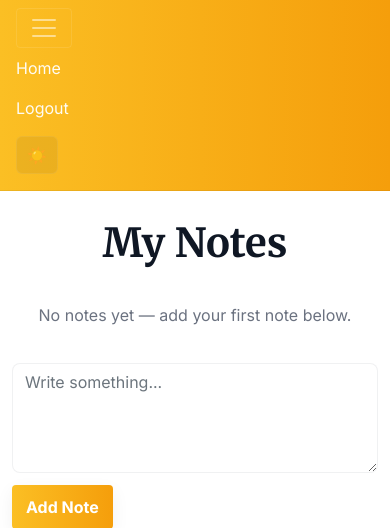
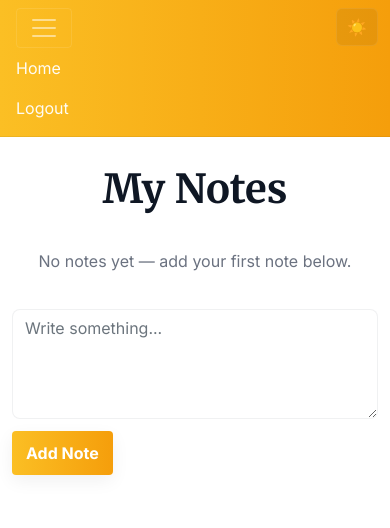
Before and after one commit to Kizatti/notepad-app, a Flask app: page / in a window 390 px wide, after a click that opens the changed part. Shown: the top 528 px of the page. Run offline with Flask 3, Linux system fonts and the light colour scheme; a user stored in the database is signed in; some libraries are stand-ins or nearby versions.

Commit message:
notepad done

```diff
--- /dev/null
+++ b/Flask-Web-App/api/app.py
@@ -0,0 +1,5 @@
+from website import create_app
+
+# Expose the Flask WSGI app for the Vercel Python builder.
+# Vercel will import this module and use the `app` WSGI callable.
+app = create_app()
--- a/Flask-Web-App/website/static/styles.css
+++ b/Flask-Web-App/website/static/styles.css
@@ -21,6 +21,7 @@ html,body{
 
 /* Navbar tweaks - golden header */
 .navbar{
+  position: relative;
   background: linear-gradient(90deg,var(--primary), var(--primary-700));
   border-bottom: 1px solid rgba(0,0,0,0.06);
 }
@@ -108,6 +109,19 @@ label{ font-weight:600; color:var(--muted) }
   .container{ padding:0 12px }
 }
 
+/* Mobile positioning for theme toggle */
+@media (max-width:576px){
+  .mobile-theme-toggle{
+    position: absolute;
+    right: 12px;
+    top: 8px;
+    z-index: 1050;
+    display: inline-block;
+  }
+  /* Ensure collapsed nav items don't overlap the toggle */
+  .navbar .navbar-nav{ padding-right:48px }
+}
+
 /* Theme toggle button inside navbar */
 .theme-toggle{
   background: rgba(255,255,255,0.12);
--- a/Flask-Web-App/website/templates/base.html
+++ b/Flask-Web-App/website/templates/base.html
@@ -40,12 +40,11 @@
           <a class="nav-item nav-link" id="login" href="/login">Login</a>
           <a class="nav-item nav-link" id="signUp" href="/sign-up">Sign Up</a>
           {% endif %}
-          <!-- Theme toggle -->
-          <a class="nav-item nav-link" href="#" role="button">
-            <button id="theme-toggle" class="theme-toggle" aria-label="Toggle theme">☀️</button>
-          </a>
         </div>
       </div>
+      <!-- Theme toggles: one visible on mobile, one on desktop (both use the same class) -->
+      <button class="theme-toggle d-lg-none mobile-theme-toggle" aria-label="Toggle theme">☀️</button>
+      <button class="theme-toggle d-none d-lg-inline desktop-theme-toggle" aria-label="Toggle theme">☀️</button>
     </nav>
 
     {% with messages = get_flashed_messages(with_categories=true) %} {% if
@@ -97,19 +96,21 @@
     <script>
       // Theme toggle with persistence in localStorage
       (function () {
-        const btn = document.getElementById('theme-toggle');
+        const buttons = Array.from(document.querySelectorAll('.theme-toggle'));
         const root = document.documentElement;
 
         function setTheme(theme) {
           root.setAttribute('data-theme', theme);
           root.setAttribute('data-theme-source','user');
           localStorage.setItem('theme', theme);
-          updateButton(theme);
+          updateButtons(theme);
         }
 
-        function updateButton(theme) {
-          if (!btn) return;
-          btn.textContent = theme === 'dark' ? '🌙' : '☀️';
+        function updateButtons(theme) {
+          if (!buttons || buttons.length === 0) return;
+          buttons.forEach(function (b) {
+            b.textContent = theme === 'dark' ? '🌙' : '☀️';
+          });
         }
 
         // Determine initial theme: stored preference or system preference
@@ -121,11 +122,13 @@
           setTheme(prefersDark ? 'dark' : 'light');
         }
 
-        if (btn) {
-          btn.addEventListener('click', function (e) {
-            e.preventDefault();
-            const now = root.getAttribute('data-theme') === 'dark' ? 'light' : 'dark';
-            setTheme(now);
+        if (buttons && buttons.length) {
+          buttons.forEach(function (b) {
+            b.addEventListener('click', function (e) {
+              e.preventDefault();
+              const now = root.getAttribute('data-theme') === 'dark' ? 'light' : 'dark';
+              setTheme(now);
+            });
           });
         }
       })();
--- a/Flask-Web-App/website/views.py
+++ b/Flask-Web-App/website/views.py
@@ -5,6 +5,12 @@ from . import db
 import json
 
 views = Blueprint('views', __name__)
+
+
+@views.route('/health', methods=['GET'])
+def health():
+    # Simple health endpoint for Vercel / monitoring
+    return jsonify({'status': 'ok'}), 200
 
 
 @views.route('/', methods=['GET', 'POST'])
```
Also changed, not shown: Flask-Web-App/DEPLOY_VERCEL.md (+18 -0 lines), Flask-Web-App/requirements.txt (+7 -5 lines), Flask-Web-App/website/__init__.py (+8 -1 lines), Flask-Web-App/instance/database.db, Flask-Web-App/vercel.json, 1 other file.
